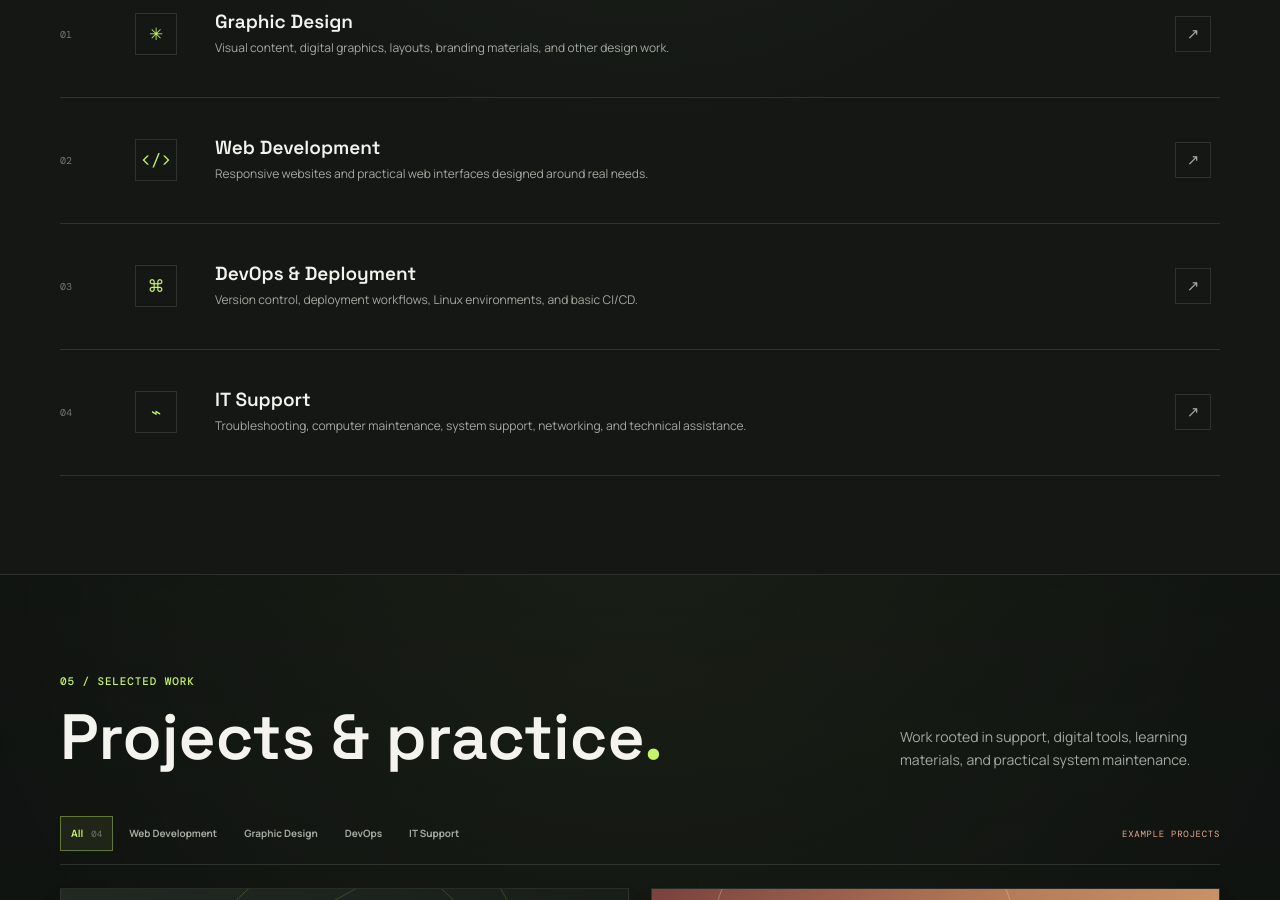
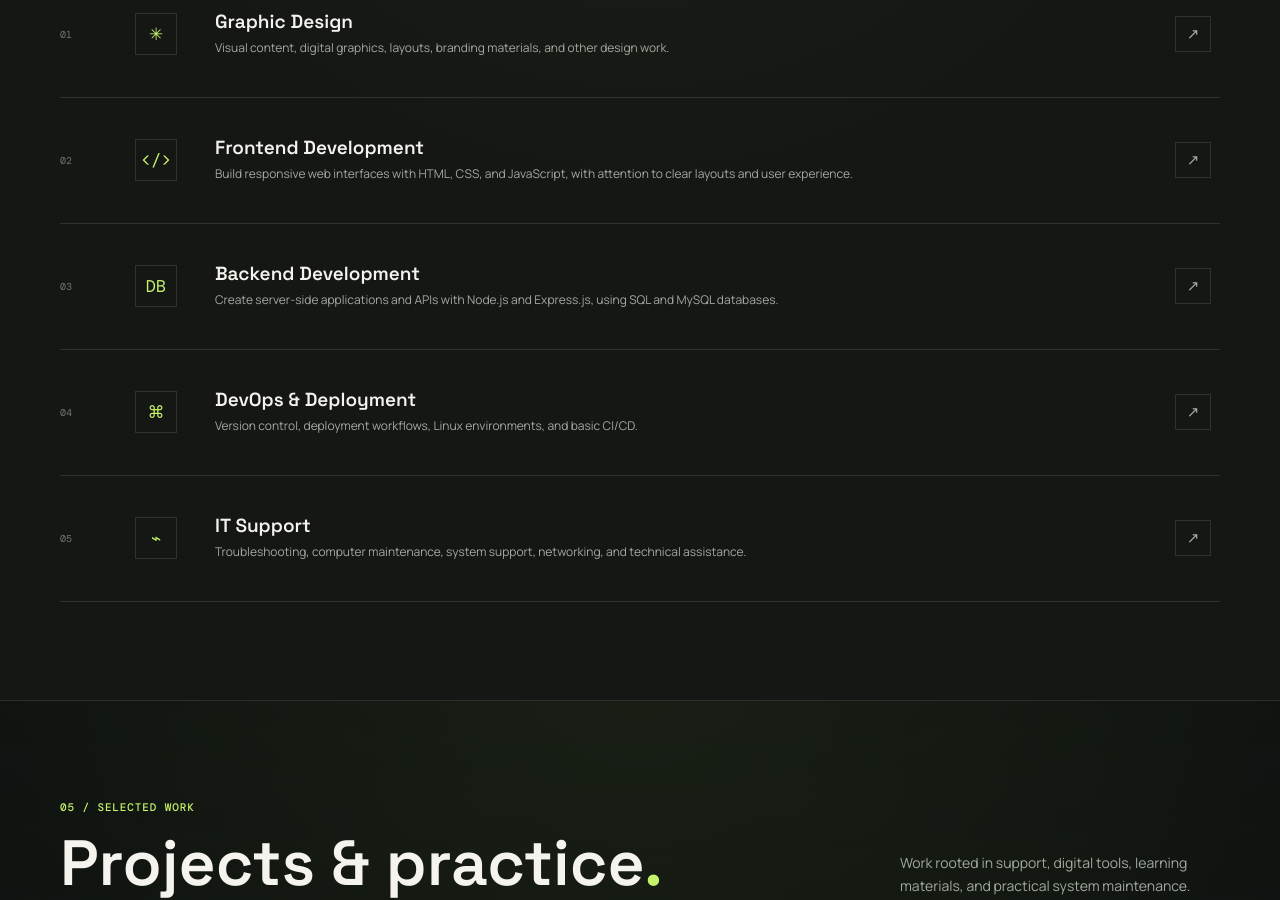
Before and after one commit to Arlyd20/ARLYD-JHON-PORTFOLIO, a plain HTML site: page index.html in a window 1280 px wide. Shown: the part 3260-4160 px from the top of the page. Drawn offline with nearby package versions, Linux system fonts and the light colour scheme.

Commit message:
Add frontend and backend services

```diff
--- a/index.html
+++ b/index.html
@@ -115,9 +115,10 @@
         <div class="section-heading section-heading-row reveal"><div><p class="eyebrow">04 / HOW I CAN HELP</p><h2 id="services-title">Useful work, thoughtfully done<span>.</span></h2></div><p class="heading-aside">I bring a developing skill set, a collaborative approach, and care for the details.</p></div>
         <div class="service-list">
           <article class="service-row reveal"><span class="service-number">01</span><span class="service-glyph" aria-hidden="true">✳</span><div><h3>Graphic Design</h3><p>Visual content, digital graphics, layouts, branding materials, and other design work.</p></div><a href="#contact" aria-label="Ask about Graphic Design">↗</a></article>
-          <article class="service-row reveal"><span class="service-number">02</span><span class="service-glyph" aria-hidden="true">&lt;/&gt;</span><div><h3>Web Development</h3><p>Responsive websites and practical web interfaces designed around real needs.</p></div><a href="#contact" aria-label="Ask about Web Development">↗</a></article>
-          <article class="service-row reveal"><span class="service-number">03</span><span class="service-glyph" aria-hidden="true">⌘</span><div><h3>DevOps &amp; Deployment</h3><p>Version control, deployment workflows, Linux environments, and basic CI/CD.</p></div><a href="#contact" aria-label="Ask about DevOps and Deployment">↗</a></article>
-          <article class="service-row reveal"><span class="service-number">04</span><span class="service-glyph" aria-hidden="true">⌁</span><div><h3>IT Support</h3><p>Troubleshooting, computer maintenance, system support, networking, and technical assistance.</p></div><a href="#contact" aria-label="Ask about IT Support">↗</a></article>
+          <article class="service-row reveal"><span class="service-number">02</span><span class="service-glyph" aria-hidden="true">&lt;/&gt;</span><div><h3>Frontend Development</h3><p>Build responsive web interfaces with HTML, CSS, and JavaScript, with attention to clear layouts and user experience.</p></div><a href="#contact" aria-label="Ask about Frontend Development">↗</a></article>
+          <article class="service-row reveal"><span class="service-number">03</span><span class="service-glyph" aria-hidden="true">DB</span><div><h3>Backend Development</h3><p>Create server-side applications and APIs with Node.js and Express.js, using SQL and MySQL databases.</p></div><a href="#contact" aria-label="Ask about Backend Development">↗</a></article>
+          <article class="service-row reveal"><span class="service-number">04</span><span class="service-glyph" aria-hidden="true">⌘</span><div><h3>DevOps &amp; Deployment</h3><p>Version control, deployment workflows, Linux environments, and basic CI/CD.</p></div><a href="#contact" aria-label="Ask about DevOps and Deployment">↗</a></article>
+          <article class="service-row reveal"><span class="service-number">05</span><span class="service-glyph" aria-hidden="true">⌁</span><div><h3>IT Support</h3><p>Troubleshooting, computer maintenance, system support, networking, and technical assistance.</p></div><a href="#contact" aria-label="Ask about IT Support">↗</a></article>
         </div>
       </div>
     </section>
```
